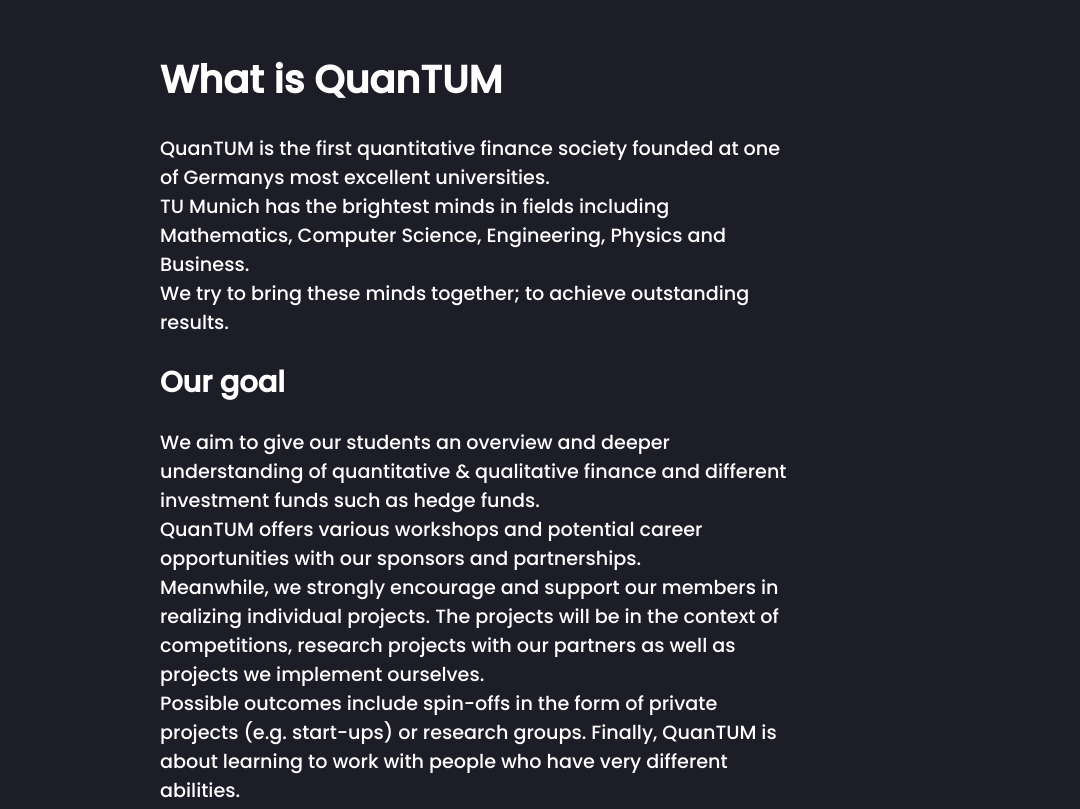
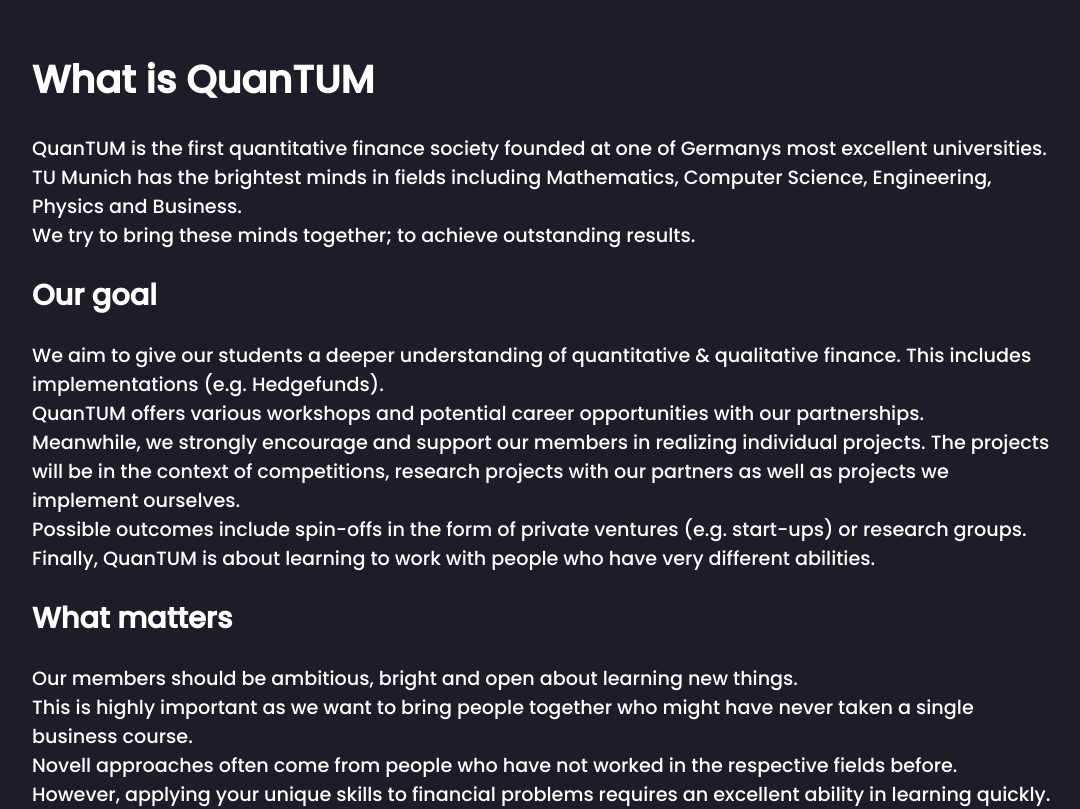
Before and after one commit to KaiDavidF/QuanTUM, a React (Create React App) app: page /l1 in a window 1280 px wide. Shown: the top 809 px of the page, without its empty margins (96-1176 px from the left). Built offline with nearby package versions, Linux system fonts and the light colour scheme.

Commit message:
shortened

```diff
--- a/src/Landing.css
+++ b/src/Landing.css
@@ -2,8 +2,8 @@
 
 .paragraph {
   padding-top: 2%;
-  padding-left: 20%;
-  padding-right: 30%;
+  padding-left: 10%;
+  padding-right: 10%;
   font-size: 120%;
   font-family: "Poppins", sans-serif;
   color: white;
--- a/src/Landing.js
+++ b/src/Landing.js
@@ -19,17 +19,17 @@
         <br />
         <h2>Our goal</h2>
         <p>
-          We aim to give our students an overview and deeper understanding of
-          quantitative & qualitative finance and different investment funds such
-          as hedge funds. <br />
+          We aim to give our students a deeper understanding of quantitative &
+          qualitative finance. This includes implementations (e.g. Hedgefunds).{" "}
+          <br />
           QuanTUM offers various workshops and potential career opportunities
-          with our sponsors and partnerships. <br />
+          with our partnerships. <br />
           Meanwhile, we strongly encourage and support our members in realizing
           individual projects. The projects will be in the context of
           competitions, research projects with our partners as well as projects
           we implement ourselves.
           <br /> Possible outcomes include spin-offs in the form of private
-          projects (e.g. start-ups) or research groups. Finally, QuanTUM is
+          ventures (e.g. start-ups) or research groups. Finally, QuanTUM is
           about learning to work with people who have very different abilities.
         </p>
         <h2>What matters</h2>
```
